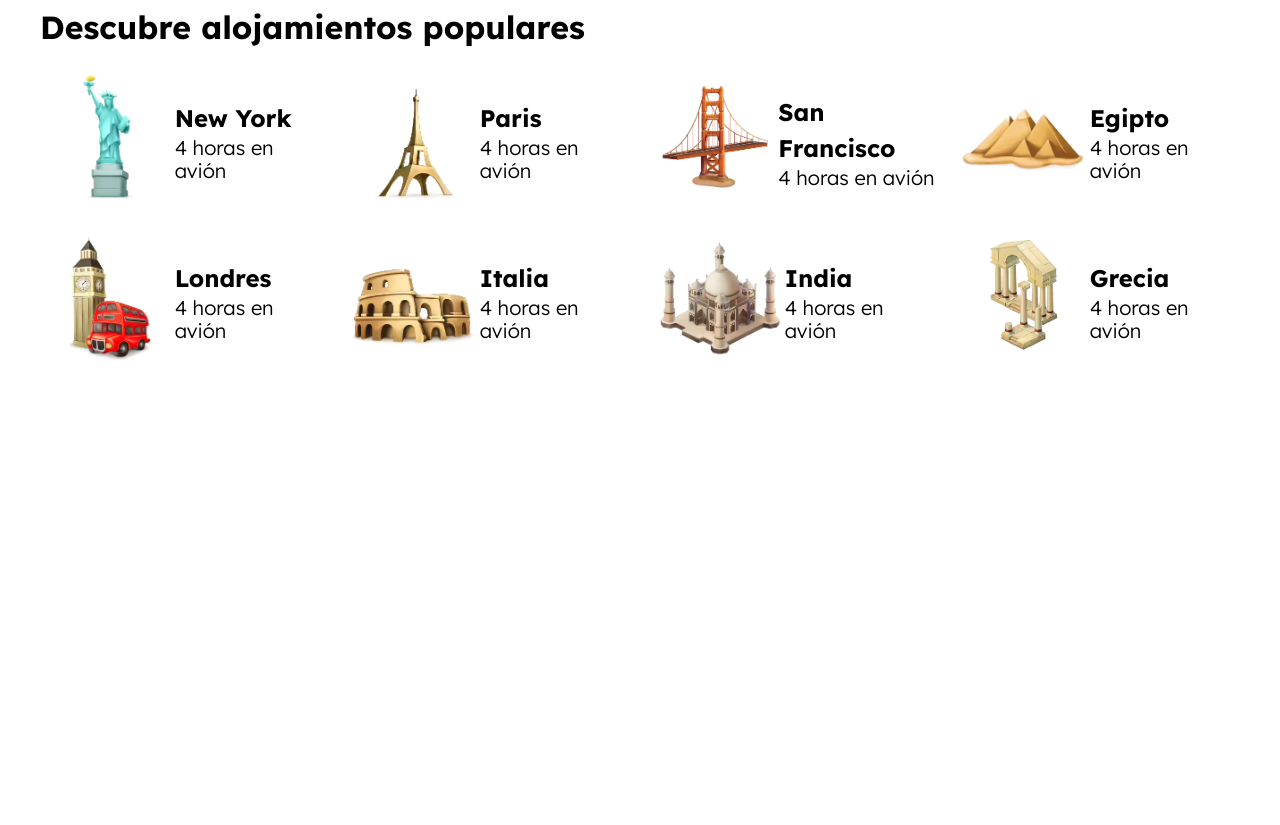
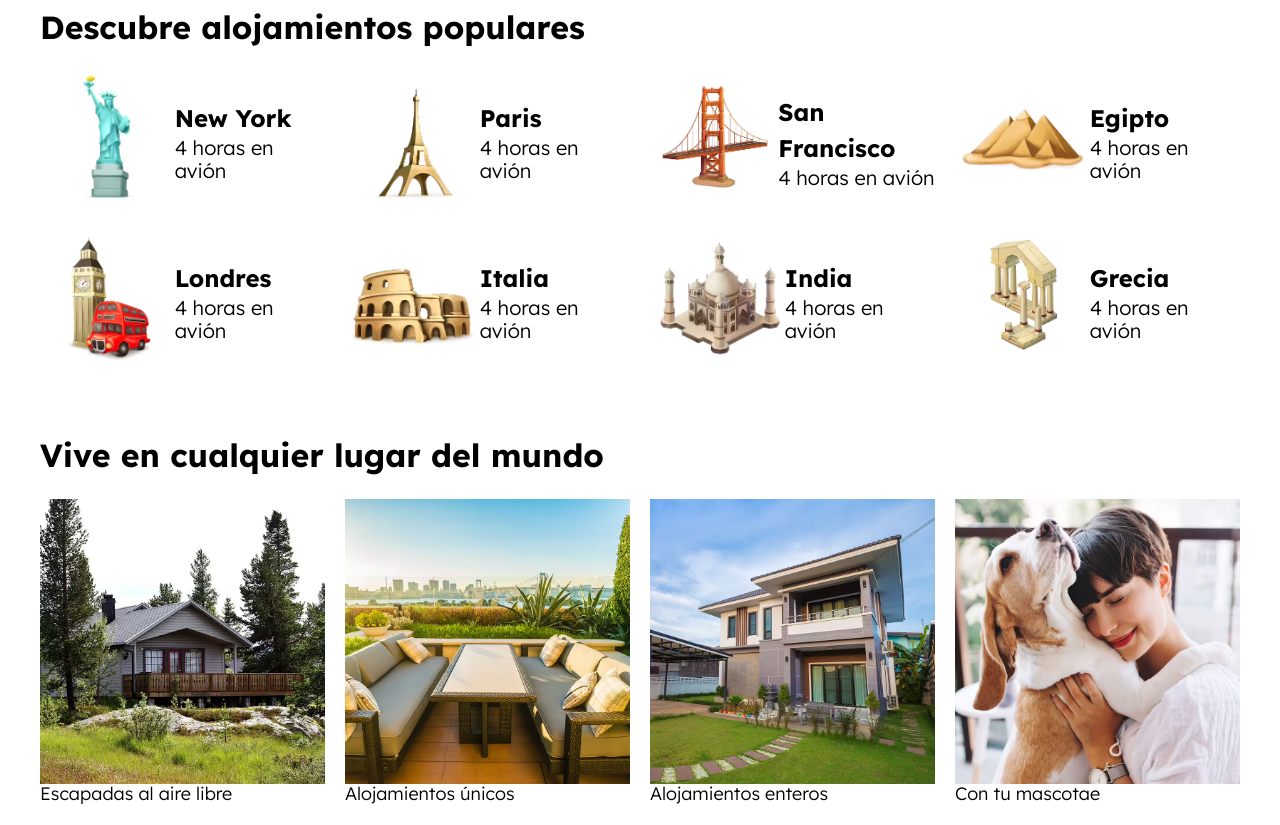
Before and after one commit to joelcascar/proyecto-clon-airbnb, a website: page index.html in a window 1280 px wide. Shown: the part 796-1621 px from the top of the page. Before the commit the page ends 1187 px from the top, so only its background shows below. Drawn offline with Linux system fonts and the light colour scheme.

Commit message:
lugares finalizado

```diff
--- a/index.html
+++ b/index.html
@@ -166,6 +166,46 @@
                 </li>
             </ul>
         </section>
+
+        <!-- Sección lugares -->
+
+        <section class="lugares contenedor seccion">
+            <h2 class="lugares__heading">Vive en cualquier lugar del mundo</h2>
+            <div class="lugares__grid">
+                <div class="lugar">
+                    <picture>
+                        <source srcset="build/img/vive_1.avif" type="image/avif">
+                        <source srcset="build/img/vive_1.webp" type="image/webp">
+                        <img loading="lazy" src="build/img/vive_1.jpg" alt="imagen seccion vive" width="800" height="800">
+                    </picture>
+                    <p class="lugar__nombre">Escapadas al aire libre</p>
+                </div>
+                <div class="lugar">
+                    <picture>
+                        <source srcset="build/img/vive_2.avif" type="image/avif">
+                        <source srcset="build/img/vive_2.webp" type="image/webp">
+                        <img loading="lazy" src="build/img/vive_2.jpg" alt="imagen seccion vive" width="800" height="800">
+                    </picture>
+                    <p class="lugar__nombre">Alojamientos únicos</p>
+                </div>
+                <div class="lugar">
+                    <picture>
+                        <source srcset="build/img/vive_3.avif" type="image/avif">
+                        <source srcset="build/img/vive_3.webp" type="image/webp">
+                        <img loading="lazy" src="build/img/vive_3.jpg" alt="imagen seccion vive" width="800" height="800">
+                    </picture>
+                    <p class="lugar__nombre">Alojamientos enteros</p>
+                </div>
+                <div class="lugar">
+                    <picture>
+                        <source srcset="build/img/vive_4.avif" type="image/avif">
+                        <source srcset="build/img/vive_4.webp" type="image/webp">
+                        <img loading="lazy" src="build/img/vive_4.jpg" alt="imagen seccion vive" width="800" height="800">
+                    </picture>
+                    <p class="lugar__nombre">Con tu mascotae</p>
+                </div>
+            </div>
+        </section>
 </body>
 </html>
 
--- a/src/scss/base/_mixins.scss
+++ b/src/scss/base/_mixins.scss
@@ -40,3 +40,15 @@
     gap: $espaciado;
     grid-template-columns: repeat($columnas, 1fr);
 }
+
+@mixin scrollHorizontal(){
+    // codigo para hacer un carrusel de imagenes
+    overflow-y: hidden;
+    overflow-x: scroll;
+    scroll-snap-type: x mandatory;
+
+    // aplicara el estilo al primer nivel de hijos de cualquier tipo.
+    > *{
+        scroll-snap-align: center;
+    }
+}
--- a/src/scss/ui/contenido/_alojamiento.scss
+++ /dev/null
@@ -1,12 +0,0 @@
-@use "base/mixins" as m;
-@use "base/variables" as v;
-
-.alojamiento{
-    display: flex;
-    align-items: center;
-    max-width: 90rem;
-    &__contenido{
-        flex-direction: column;
-    }
-
-}
--- a/src/scss/ui/contenido/_index.scss
+++ b/src/scss/ui/contenido/_index.scss
@@ -1 +1,2 @@
 @forward "destinos";
+@forward "lugares";
--- /dev/null
+++ b/src/scss/ui/contenido/_lugares.scss
@@ -0,0 +1,32 @@
+@use "base/mixins" as m;
+@use "base/variables" as v;
+
+.lugares{
+
+
+    &__grid{
+        display: grid;
+        grid-template-columns: repeat(4,30rem);
+        column-gap: 4rem;
+
+        @include m.scrollHorizontal;
+
+
+        @include m.tablet{
+            @include m.grid(2, 2rem);
+        }
+        @include m.desktop{
+            @include m.grid(4,2rem);
+        }
+    }
+}
+
+.lugar{
+    &__imagen{
+        border-radius: 1rem;
+    }
+
+    &__nombre{
+        font-size: 1.8rem;
+    }
+}
```
Also changed, not shown: build/css/app.css, 1 other file.
